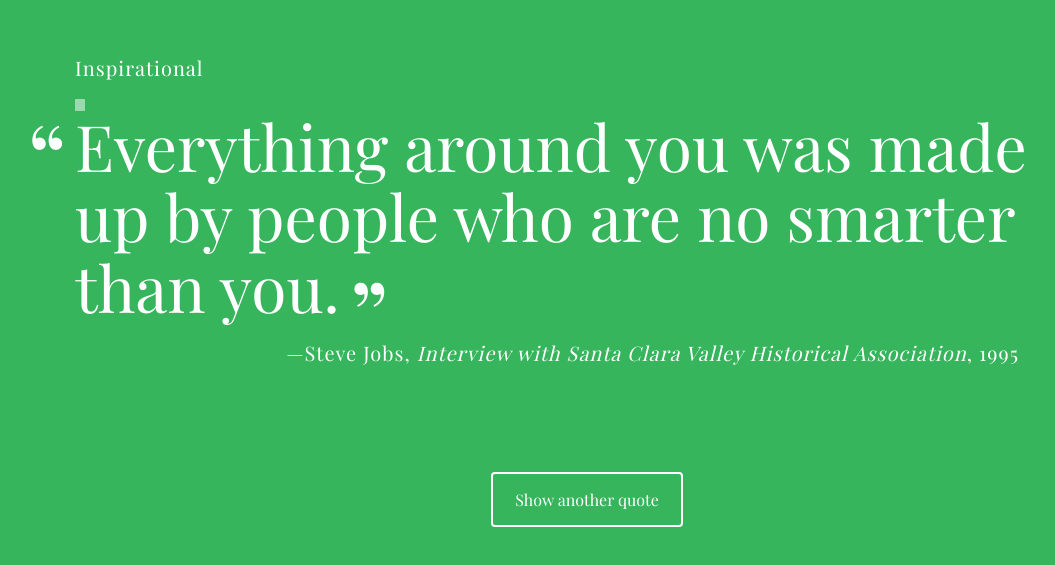
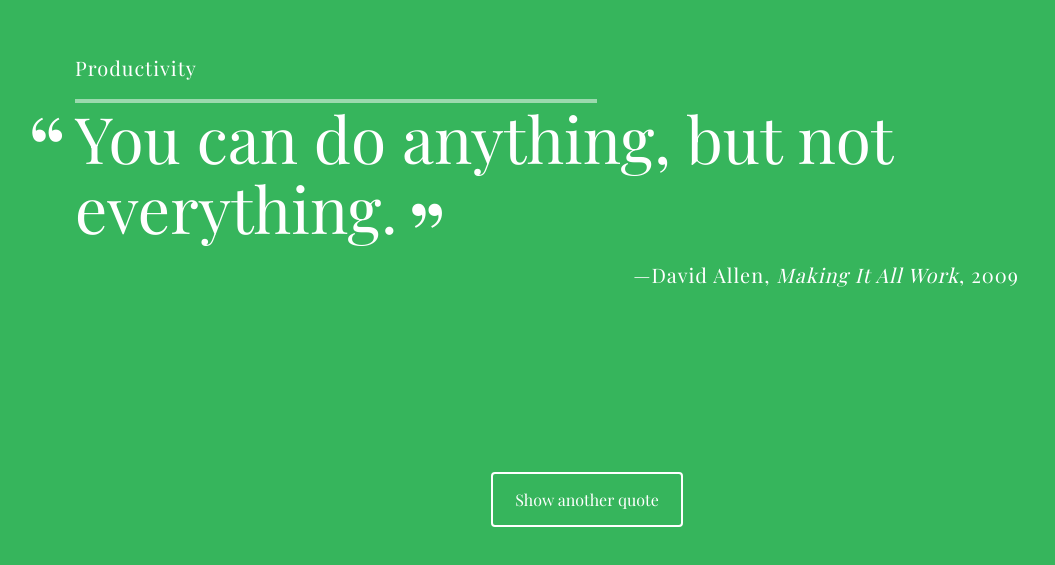
Before and after one commit to calebwaldner/project1-RandomQuoteGenerator, a plain HTML site: page index.html in a window 1280 px wide. Shown: the part 123-688 px from the top of the page, without its empty margins (53-1108 px from the left). Drawn offline with nearby package versions, Linux system fonts and the light colour scheme; a web font is replaced by a local one.

Commit message:
Add timer bar

```diff
--- a/css/styles.css
+++ b/css/styles.css
@@ -65,7 +65,7 @@ body {
 .loading-bar {
   background-color: white;
   opacity: .5;
-  height: 12px;
+  height: 4px;
   width: 1%;
 }
 
--- a/js/script.js
+++ b/js/script.js
@@ -1,6 +1,6 @@
 // event listener to respond to "Show another quote" button clicks
 // when user clicks anywhere on the button, the "printQuote" function is called
-document.getElementById('loadQuote').addEventListener("click", printQuote, false);
+document.getElementById('loadQuote').addEventListener("click", click, false);
 
 //Message for browser console
 console.log('Below you will find a history of the random quotes and their corresponding index number');
@@ -8,30 +8,35 @@ console.log('Below you will find a history of the random quotes and their corres
 //Variables defined
 var randomQuote;
 var previousRandomNumber = '';
-var loadingTime = 5000;
+var loadingTime = 10000;
 var barWidth;
 var loadingBarHTML = '<div id="loading-bar" class="loading-bar"></div>';
 
 moveBar(); //inital loading bar function to run when page initially loads
 
-window.setInterval(moveBar, loadingTime); //interval timer that calls loading bar function.
 
-/*Gets a random number between 0 and the parameter and returns the random number*/
-function getRandomNumber(numberOfQuotes) {
+
+
+
+window.setInterval(click, loadingTime); //interval timer that calls loading bar function.
+
+
+
+
+
+
+function getRandomNumber(numberOfQuotes) { //Gets a random number between 0 and the parameter and returns the random number
   do {var newRandomNumber = Math.floor( Math.random() * numberOfQuotes);
   } while ( previousRandomNumber === newRandomNumber ); //ensures the random number is not a repeat
   previousRandomNumber = newRandomNumber;
   return newRandomNumber;
 }
 
-/*Gets a random quote by calling the getRandomNumber function with the argument being the max possible quotes from the array (quotes.length),
-selects the quote (or object) from the array based off the random number and returns it*/
-function getRandomQuote() {
+function getRandomQuote() { //Reterns a random object (quote) from array based off random number, argument is total objects (quotes) in array.
   return quotes[getRandomNumber(quotes.length)];
 }
 
-//Calls the getRandomQuote function and stores in variable.
-function printQuote() {
+function printQuote() { //Calls the getRandomQuote function and stores in variable.
   randomQuote = getRandomQuote(); //stores random quote object in variable
   var catagoryHTML = ''; //Places catagory text at beginning of html string.
   if (randomQuote.hasOwnProperty('category')) {
@@ -57,10 +62,14 @@ function moveBar() { //Creates the moving loading bar effect
     function frame() {
         if (barWidth >= 100) {
             clearInterval(id);
-            printQuote();
         } else {
             barWidth += .1;
             barLocation.style.width = barWidth + '%';
         }
     }
 }
+
+function click () { //Function that prints the new quote and starts loading bar simultaneously
+  printQuote();
+  moveBar();
+}
```
